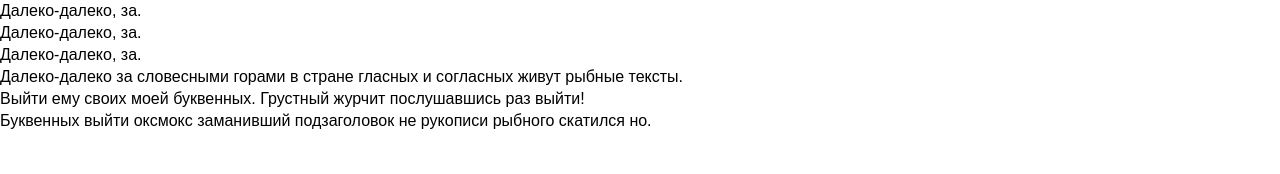
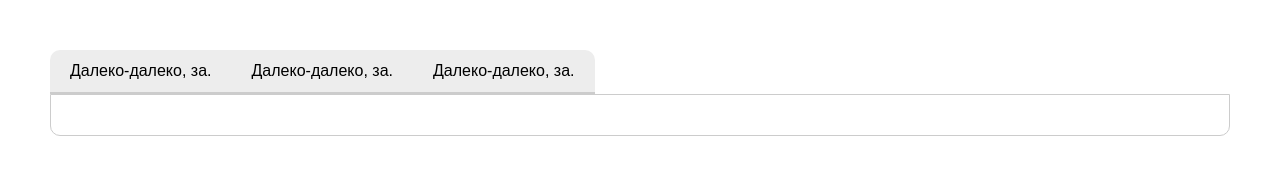
Before and after one commit to forexamplednk/tabs, a plain HTML site: page index.html in a window 1280 px wide. Drawn offline with Linux system fonts and the light colour scheme.

Commit message:
add: tabs styles

```diff
--- a/scripts/tabs/tabs.css
+++ b/scripts/tabs/tabs.css
@@ -0,0 +1,46 @@
+.tabs {
+  display: flex;
+  flex-direction: column;
+}
+
+.tabs ul {
+  margin-bottom: 0;
+}
+
+.tabs__list {
+  display: flex;
+}
+
+.tabs__list_item {
+  background-color: #ededed;
+  padding: 10px 20px;
+  border-bottom: 2px solid #ccc;
+  cursor: pointer;
+}
+
+.tabs__list_item.active,
+.tabs__list_item:hover {
+  background-color: #ccc;
+}
+
+.tabs__list_item:nth-child(1) {
+  border-radius: 10px 0 0 0;
+}
+
+.tabs__list_item:last-child {
+  border-radius: 0 10px 0 0;
+}
+
+.tabs__list_content {
+  border: 1px solid #ccc;
+  border-radius: 0 0 10px 10px;
+  padding: 20px;
+}
+
+.tabs__list_content_item {
+  display: none;
+}
+
+.tabs__list_content_item.active {
+  display: block;
+}
--- a/scripts/tabs/tabs.js
+++ b/scripts/tabs/tabs.js
@@ -0,0 +1,3 @@
+let tabs = function() {
+
+}
--- a/style.css
+++ b/style.css
@@ -10,6 +10,7 @@ html {
 }
 
 body {
+  padding: 50px;
   font-family: Arial, Helvetica, sans-serif;
   font-size: 16px;
   line-height: 22px;
```
